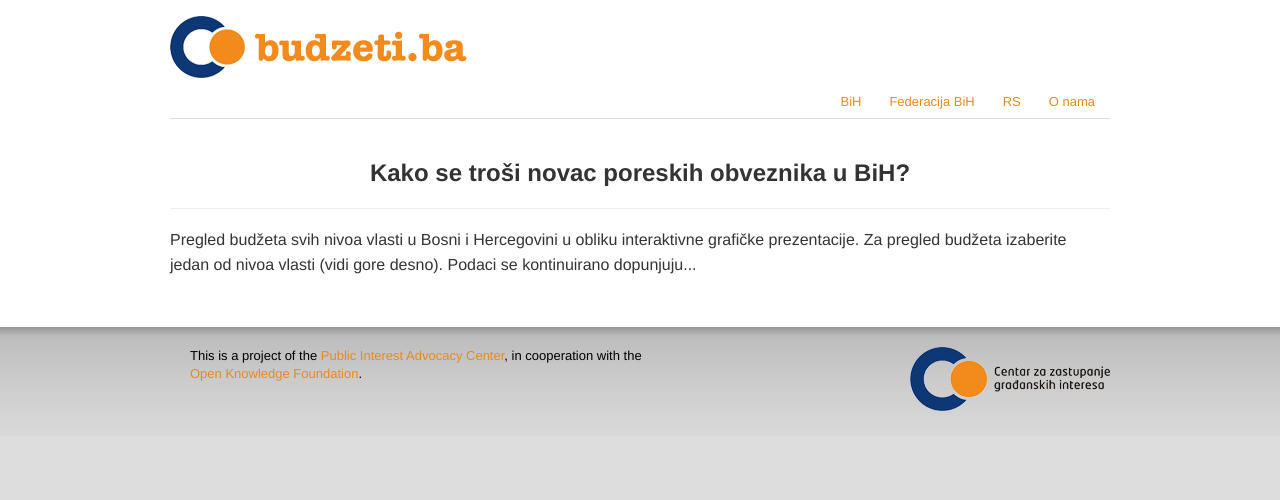
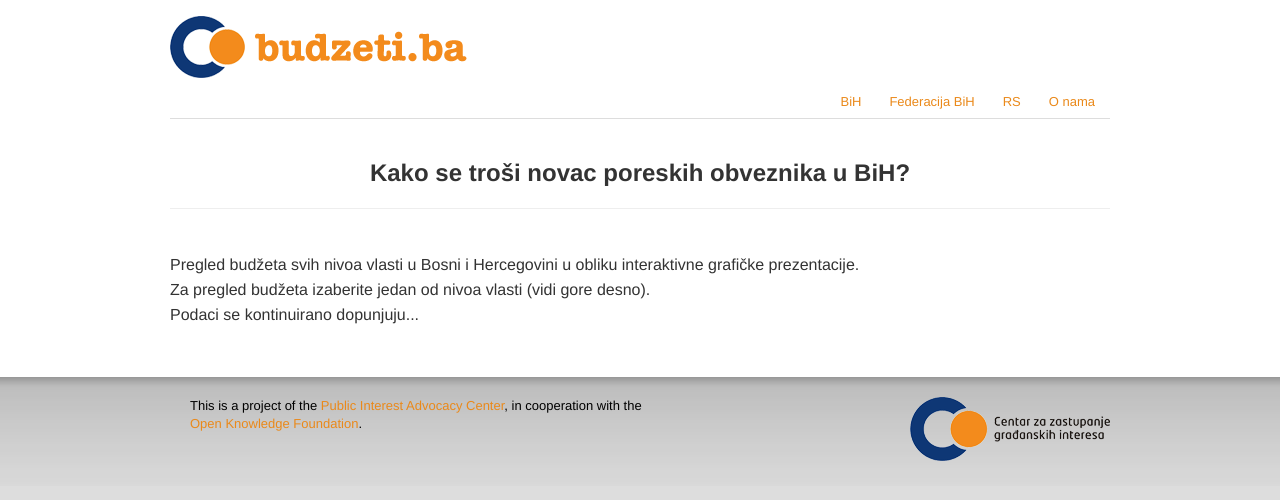
Before and after one commit to openspending/budzeti.ba, a Jekyll site: the page built from index.html, in a window 1280 px wide. Shown: the top 500 px of the page. Built offline with Jekyll 4.4.1, drawn with Linux system fonts in a browser that asks for light colours; nearby versions of some CDN libraries; some web fonts are replaced.

Commit message:
Update index.html

```diff
--- a/index.html
+++ b/index.html
@@ -4,8 +4,8 @@
 ---
 
 
-<h2 class="page-header main-header">Kako se troši novac poreskih obveznika u BiH?</h2>
-Pregled budžeta svih nivoa vlasti u Bosni i Hercegovini u obliku interaktivne grafičke prezentacije.
-Za pregled budžeta izaberite jedan od nivoa vlasti (vidi gore desno).
+<h2 class="page-header main-header">Kako se troši novac poreskih obveznika u BiH?</h2></br>
+Pregled budžeta svih nivoa vlasti u Bosni i Hercegovini u obliku interaktivne grafičke prezentacije.</br>
+Za pregled budžeta izaberite jedan od nivoa vlasti (vidi gore desno).</br>
 
 Podaci se kontinuirano dopunjuju...
```
